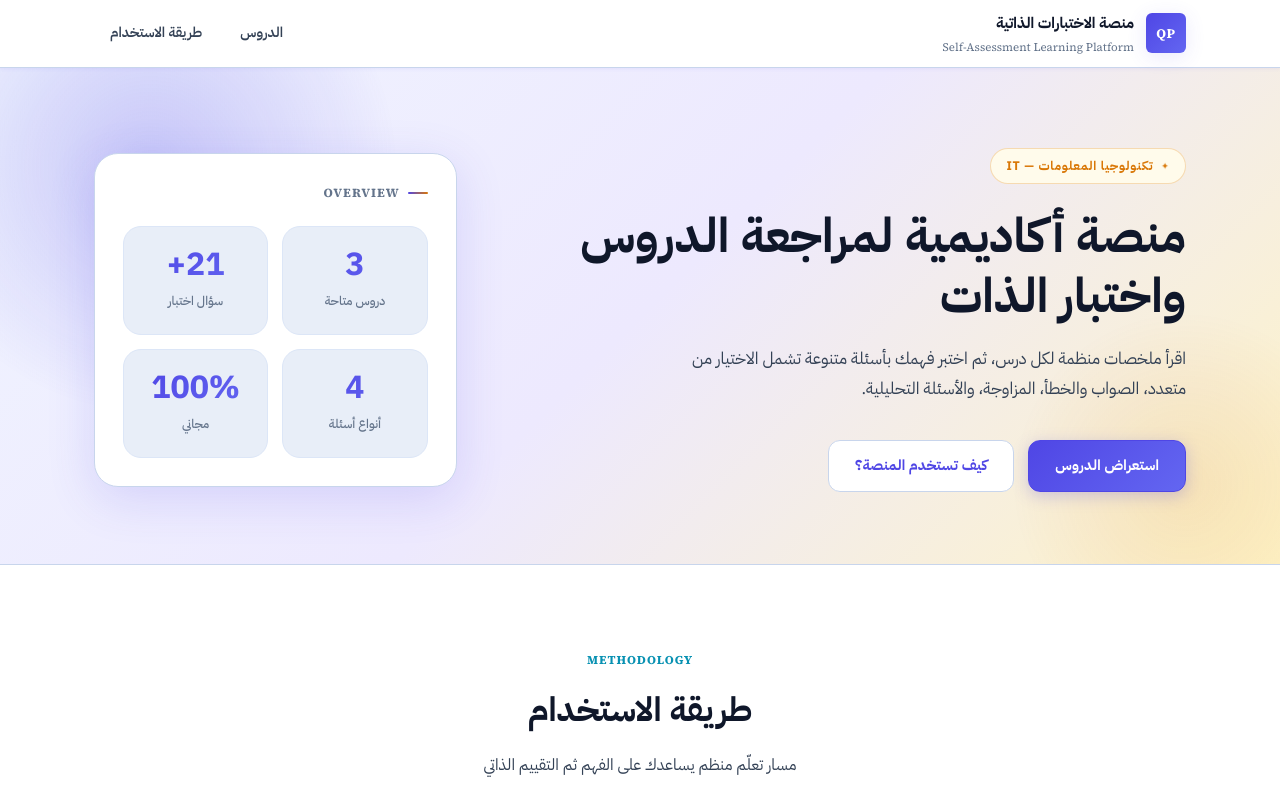
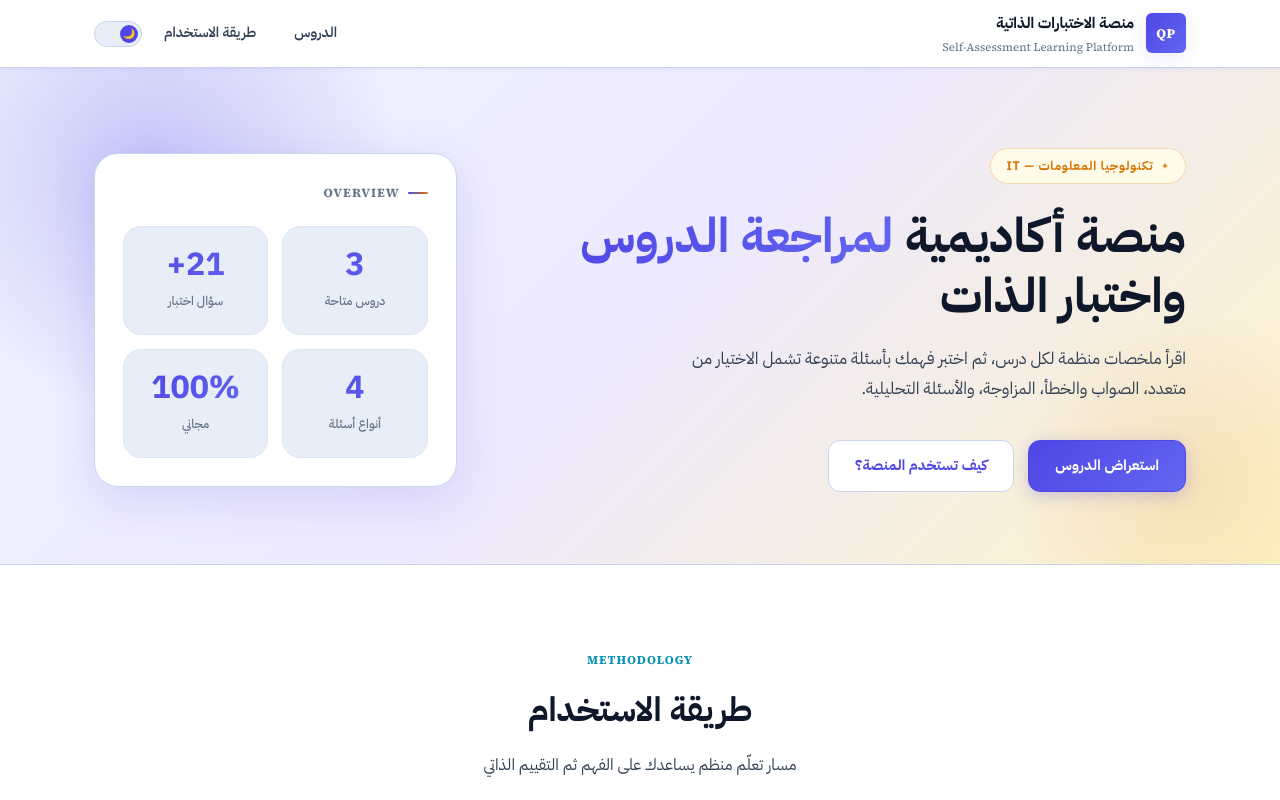
Before and after one commit to Hozyfa-Batisha/quizny, a website: page index.html in a window 1280 px wide. Shown: the top 800 px of the page. Drawn offline with Linux system fonts and the light colour scheme.

Commit message:
last update

```diff
--- a/index.html
+++ b/index.html
@@ -7,7 +7,7 @@
   <meta name="description" content="منصة تعليمية أكاديمية لمراجعة دروس تكنولوجيا المعلومات واختبار الذات." />
   <link rel="preconnect" href="https://fonts.googleapis.com" />
   <link rel="preconnect" href="https://fonts.gstatic.com" crossorigin />
-  <link href="https://fonts.googleapis.com/css2?family=IBM+Plex+Sans+Arabic:wght@300;400;500;600;700&family=JetBrains+Mono:wght@400;500&family=Source+Serif+4:wght@400;600;700&display=swap" rel="stylesheet" />
+  <link href="https://fonts.googleapis.com/css2?family=IBM+Plex+Sans+Arabic:wght@300;400;500;600;700;800&family=JetBrains+Mono:wght@400;500&family=Source+Serif+4:ital,wght@0,400;0,600;0,700;0,800;1,400&display=swap" rel="stylesheet" />
   <link rel="stylesheet" href="assets/css/variables.css" />
   <link rel="stylesheet" href="assets/css/base.css" />
   <link rel="stylesheet" href="assets/css/layout.css" />
@@ -28,6 +28,9 @@
       <nav class="header-nav">
         <a href="#lessons-section" class="nav-link">الدروس</a>
         <a href="#how-it-works" class="nav-link">طريقة الاستخدام</a>
+        <button class="theme-toggle" id="theme-toggle" type="button" title="تبديل الوضع الليلي" aria-label="تبديل الوضع الليلي">
+          <span class="theme-toggle-knob" id="theme-toggle-knob">🌙</span>
+        </button>
       </nav>
     </div>
   </header>
@@ -38,7 +41,7 @@
       <div class="hero-inner">
         <div class="hero-content">
           <span class="hero-eyebrow">تكنولوجيا المعلومات — IT</span>
-          <h1 class="hero-title">منصة أكاديمية لمراجعة الدروس واختبار الذات</h1>
+          <h1 class="hero-title">منصة أكاديمية <span>لمراجعة الدروس</span> واختبار الذات</h1>
           <p class="hero-desc">
             اقرأ ملخصات منظمة لكل درس، ثم اختبر فهمك بأسئلة متنوعة تشمل الاختيار من متعدد،
             الصواب والخطأ، المزاوجة، والأسئلة التحليلية.
```
